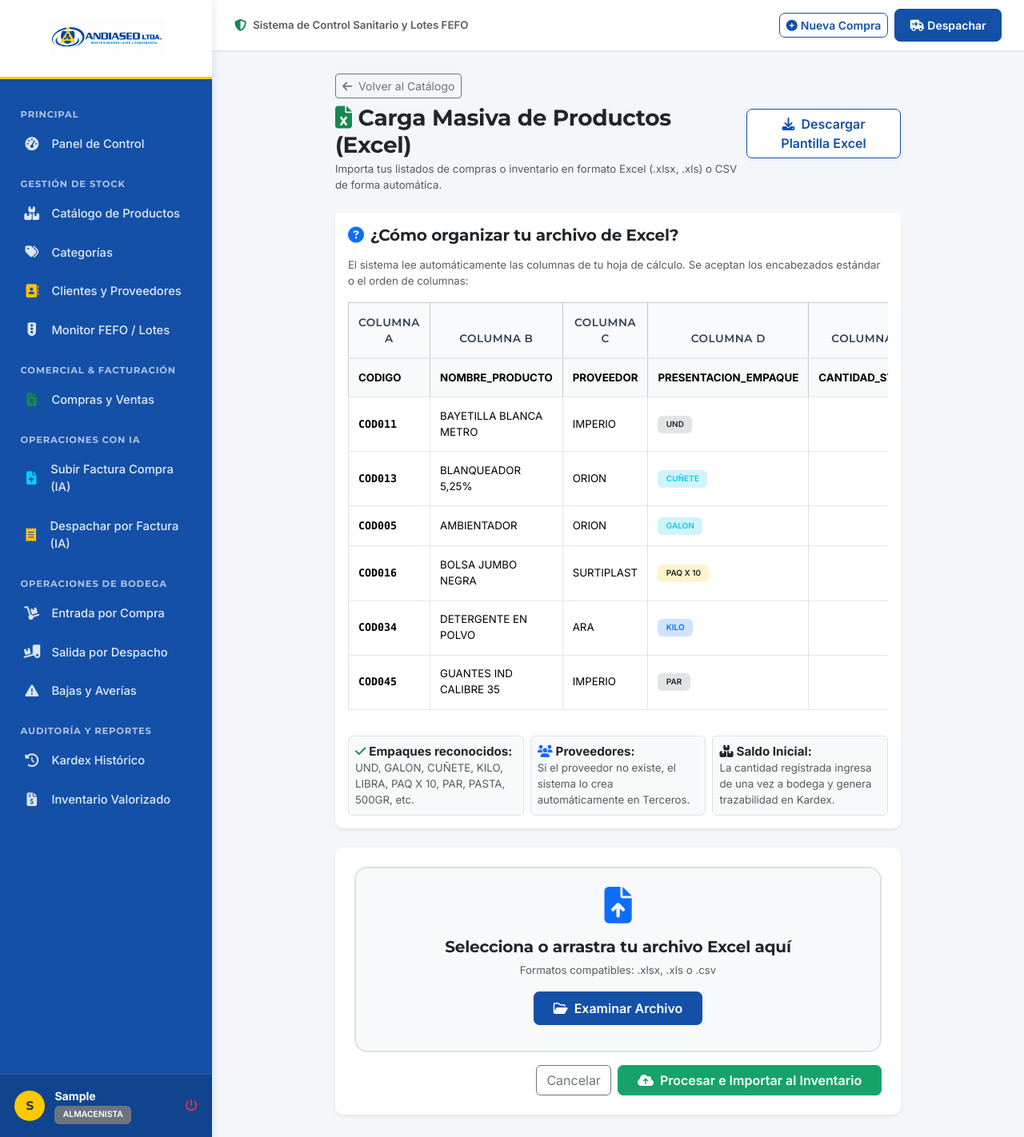
After one commit to RAMAR2311/andiaseo, a Flask app: page /inventario/importar-masivo in a window 1280 px wide. The commit adds this page. Shown: the whole page at 80% size. Run offline with Flask 3, Linux system fonts and the light colour scheme; the visitor is signed in with stand-in values (Sample User, id 1); some libraries are stand-ins or nearby versions.

Commit message:
Implementar carga masiva de productos Excel, simplificar catalogo sin presentaciones fisicas y actualizar columnas de inventario valorizado

```diff
--- a/app/routes/inventory.py
+++ b/app/routes/inventory.py
@@ -65,6 +65,7 @@ def nuevo_producto():
         tipo_producto = request.form.get('tipo_producto', 'quimico_liquido')
         unidad_base = request.form.get('unidad_base', 'litros')
         stock_minimo = request.form.get('stock_minimo_alerta', type=float) or 0.0
+        costo_unitario = request.form.get('costo_unitario_base', type=float) or 0.0
         precio_venta_base = request.form.get('precio_venta_base', type=float) or 0.0
         descripcion = request.form.get('descripcion', '').strip()
         requiere_vencimiento = bool(request.form.get('requiere_vencimiento'))
@@ -89,9 +90,9 @@ def nuevo_producto():
             tipo_producto=tipo_producto,
             unidad_base=unidad_base,
             stock_minimo_alerta=Decimal(str(stock_minimo)),
+            costo_unitario_base=Decimal(str(costo_unitario)),
             precio_venta_base=Decimal(str(precio_venta_base)),
             stock_actual_total=Decimal('0.0'),
-            costo_unitario_base=Decimal('0.0'),
             requiere_vencimiento=requiere_vencimiento,
             descripcion=descripcion,
             activo=True
@@ -165,6 +166,7 @@ def editar_producto(id):
         categoria_id = request.form.get('categoria_id', type=int)
         tipo_producto = request.form.get('tipo_producto')
         unidad_base = request.form.get('unidad_base')
+        costo_unitario = request.form.get('costo_unitario_base', type=float) or 0.0
         stock_minimo = request.form.get('stock_minimo_alerta', type=float) or 0.0
         precio_venta_base = request.form.get('precio_venta_base', type=float) or 0.0
         descripcion = request.form.get('descripcion', '').strip()
@@ -180,6 +182,7 @@ def editar_producto(id):
         producto.categoria_id = categoria_id
         producto.tipo_producto = tipo_producto
         producto.unidad_base = unidad_base
+        producto.costo_unitario_base = Decimal(str(costo_unitario))
         producto.stock_minimo_alerta = Decimal(str(stock_minimo))
         producto.precio_venta_base = Decimal(str(precio_venta_base))
         producto.descripcion = descripcion
@@ -561,3 +564,48 @@ def api_lotes_fefo(producto_id):
             'es_sugerido': (l.id == (lote_sugerido.id if lote_sugerido else None))
         } for l in lotes]
     })
+
+
+@inventory_bp.route('/importar-masivo', methods=['GET', 'POST'])
+@login_required
+@role_required('admin', 'almacenista')
+def importar_masivo():
+    """Importación masiva de productos e inventario desde Excel o CSV."""
+    from app.services.carga_masiva_service import procesar_archivo_masivo_excel
+
+    if request.method == 'POST':
+        archivo = request.files.get('archivo_excel')
+        if not archivo or not archivo.filename:
+            flash('Por favor selecciona un archivo Excel (.xlsx, .xls) o CSV.', 'warning')
+            return redirect(url_for('inventory_bp.importar_masivo'))
+
+        try:
+            resumen = procesar_archivo_masivo_excel(archivo, usuario_id=current_user.id)
+            flash(
+                f"Importación completada con éxito: {resumen['creados']} productos nuevos creados, "
+                f"{resumen['actualizados']} actualizados, {resumen['proveedores_creados']} proveedores registrados "
+                f"y stock inicial asentado en Kardex.",
+                'success'
+            )
+            return redirect(url_for('inventory_bp.list_productos'))
+        except Exception as e:
+            flash(f"Ocurrió un error al procesar el archivo Excel: {str(e)}", 'danger')
+            return redirect(url_for('inventory_bp.importar_masivo'))
+
+    return render_template('inventory/importar_masivo.html')
+
+
+@inventory_bp.route('/descargar-plantilla-masiva')
+@login_required
+def descargar_plantilla_masiva():
+    """Descarga de la plantilla de ejemplo para carga masiva de productos."""
+    from flask import send_file
+    from app.services.carga_masiva_service import generar_plantilla_carga_masiva_excel
+
+    excel_stream = generar_plantilla_carga_masiva_excel()
+    return send_file(
+        excel_stream,
+        mimetype="application/vnd.openxmlformats-officedocument.spreadsheetml.sheet",
+        as_attachment=True,
+        download_name="Plantilla_Carga_Masiva_Andiaseo.xlsx"
+    )
--- /dev/null
+++ b/app/templates/inventory/importar_masivo.html
@@ -0,0 +1,179 @@
+{% extends 'base.html' %}
+
+{% block title %}Carga Masiva de Productos e Inventario{% endblock %}
+
+{% block content %}
+<div class="row justify-content-center">
+    <div class="col-12 col-lg-9">
+        <div class="d-flex align-items-center justify-content-between mb-4">
+            <div>
+                <a href="{{ url_for('inventory_bp.list_productos') }}" class="btn btn-sm btn-outline-secondary mb-2">
+                    <i class="fa-solid fa-arrow-left me-1"></i> Volver al Catálogo
+                </a>
+                <h3 class="fw-bold text-dark mb-1">
+                    <i class="fa-solid fa-file-excel text-success me-2"></i>Carga Masiva de Productos (Excel)
+                </h3>
+                <p class="text-muted small mb-0">Importa tus listados de compras o inventario en formato Excel (.xlsx, .xls) o CSV de forma automática.</p>
+            </div>
+            <div>
+                <a href="{{ url_for('inventory_bp.descargar_plantilla_masiva') }}" class="btn btn-outline-primary shadow-sm">
+                    <i class="fa-solid fa-download me-1"></i> Descargar Plantilla Excel
+                </a>
+            </div>
+        </div>
+
+        <!-- Instrucciones y Guía de Columnas -->
+        <div class="card border-0 shadow-sm mb-4">
+            <div class="card-header bg-white py-3 border-0">
+                <h5 class="fw-bold mb-0 text-dark">
+                    <i class="fa-solid fa-circle-question text-primary me-2"></i>¿Cómo organizar tu archivo de Excel?
+                </h5>
+            </div>
+            <div class="card-body pt-0">
+                <p class="text-muted small">El sistema lee automáticamente las columnas de tu hoja de cálculo. Se aceptan los encabezados estándar o el orden de columnas:</p>
+
+                <div class="table-responsive">
+                    <table class="table table-bordered table-sm small align-middle">
+                        <thead class="table-light">
+                            <tr class="text-center">
+                                <th>Columna A</th>
+                                <th>Columna B</th>
+                                <th>Columna C</th>
+                                <th>Columna D</th>
+                                <th>Columna E</th>
+                                <th>Columna F (Opcional)</th>
+                                <th>Columna G (Opcional)</th>
+                            </tr>
+                            <tr class="fw-bold">
+                                <td>CODIGO</td>
+                                <td>NOMBRE_PRODUCTO</td>
+                                <td>PROVEEDOR</td>
+                                <td>PRESENTACION_EMPAQUE</td>
+                                <td>CANTIDAD_STOCK</td>
+                                <td>COSTO_COMPRA</td>
+                                <td>PRECIO_VENTA</td>
+                            </tr>
+                        </thead>
+                        <tbody>
+                            <tr>
+                                <td class="font-monospace text-teal fw-bold">COD011</td>
+                                <td>BAYETILLA BLANCA METRO</td>
+                                <td>IMPERIO</td>
+                                <td><span class="badge bg-secondary-subtle text-dark">UND</span></td>
+                                <td class="text-end">3</td>
+                                <td class="text-end">$ 7.742</td>
+                                <td class="text-end text-success fw-bold">$ 9.193</td>
+                            </tr>
+                            <tr>
+                                <td class="font-monospace text-teal fw-bold">COD013</td>
+                                <td>BLANQUEADOR 5,25%</td>
+                                <td>ORION</td>
+                                <td><span class="badge bg-info-subtle text-info">CUÑETE</span></td>
+                                <td class="text-end">14</td>
+                                <td class="text-end">$ 32.836</td>
+                                <td class="text-end text-success fw-bold">$ 52.751</td>
+                            </tr>
+                            <tr>
+                                <td class="font-monospace text-teal fw-bold">COD005</td>
+                                <td>AMBIENTADOR</td>
+                                <td>ORION</td>
+                                <td><span class="badge bg-info-subtle text-info">GALON</span></td>
+                                <td class="text-end">18</td>
+                                <td class="text-end">$ 14.918</td>
+                                <td class="text-end text-success fw-bold">$ 23.966</td>
+                            </tr>
+                            <tr>
+                                <td class="font-monospace text-teal fw-bold">COD016</td>
+                                <td>BOLSA JUMBO NEGRA</td>
+                                <td>SURTIPLAST</td>
+                                <td><span class="badge bg-warning-subtle text-dark">PAQ X 10</span></td>
+                                <td class="text-end">92</td>
+                                <td class="text-end">$ 6.100</td>
+                                <td class="text-end text-success fw-bold">$ 9.800</td>
+                            </tr>
+                            <tr>
+                                <td class="font-monospace text-teal fw-bold">COD034</td>
+                                <td>DETERGENTE EN POLVO</td>
+                                <td>ARA</td>
+                                <td><span class="badge bg-primary-subtle text-primary">KILO</span></td>
+                                <td class="text-end">27</td>
+                                <td class="text-end">$ 3.990</td>
+                                <td class="text-end text-success fw-bold">$ 6.410</td>
+                            </tr>
+                            <tr>
+                                <td class="font-monospace text-teal fw-bold">COD045</td>
+                                <td>GUANTES IND CALIBRE 35</td>
+                                <td>IMPERIO</td>
+                                <td><span class="badge bg-secondary-subtle text-dark">PAR</span></td>
+                                <td class="text-end">12</td>
+                                <td class="text-end">$ 3.833</td>
+                                <td class="text-end text-success fw-bold">$ 6.158</td>
+                            </tr>
+                        </tbody>
+                    </table>
+                </div>
+
+                <div class="row g-2 mt-2">
+                    <div class="col-12 col-md-4">
+                        <div class="p-2 border rounded-2 bg-light">
+                            <i class="fa-solid fa-check text-success me-1"></i><strong>Empaques reconocidos:</strong>
+                            <small class="d-block text-muted">UND, GALON, CUÑETE, KILO, LIBRA, PAQ X 10, PAR, PASTA, 500GR, etc.</small>
+                        </div>
+                    </div>
+                    <div class="col-12 col-md-4">
+                        <div class="p-2 border rounded-2 bg-light">
+                            <i class="fa-solid fa-users text-primary me-1"></i><strong>Proveedores:</strong>
+                            <small class="d-block text-muted">Si el proveedor no existe, el sistema lo crea automáticamente en Terceros.</small>
+                        </div>
+                    </div>
+                    <div class="col-12 col-md-4">
+                        <div class="p-2 border rounded-2 bg-light">
+                            <i class="fa-solid fa-boxes-stacked text-teal me-1"></i><strong>Saldo Inicial:</strong>
+                            <small class="d-block text-muted">La cantidad registrada ingresa de una vez a bodega y genera trazabilidad en Kardex.</small>
+                        </div>
+                    </div>
+                </div>
+            </div>
+        </div>
+
+        <!-- Formulario de Subida -->
+        <div class="card border-0 shadow-sm">
+            <div class="card-body p-4 text-center">
+                <form method="POST" enctype="multipart/form-data">
+                    <input type="hidden" name="csrf_token" value="{{ csrf_token() }}">
+
+                    <div class="py-4 px-3 border border-2 border-dashed rounded-4 bg-light mb-3" id="dropArea">
+                        <i class="fa-solid fa-file-arrow-up fa-3x text-primary mb-3"></i>
+                        <h5 class="fw-bold text-dark">Selecciona o arrastra tu archivo Excel aquí</h5>
+                        <p class="text-muted small mb-3">Formatos compatibles: .xlsx, .xls o .csv</p>
+
+                        <input type="file" name="archivo_excel" id="fileInput" class="form-control d-none" accept=".xlsx, .xls, .csv" required onchange="actualizarNombreArchivo(this)">
+
+                        <button type="button" class="btn btn-primary px-4 py-2" onclick="document.getElementById('fileInput').click()">
+                            <i class="fa-regular fa-folder-open me-2"></i>Examinar Archivo
+                        </button>
+                        <div id="nombreArchivo" class="fw-bold text-success mt-2 small"></div>
+                    </div>
+
+                    <div class="d-flex justify-content-end gap-2">
+                        <a href="{{ url_for('inventory_bp.list_productos') }}" class="btn btn-outline-secondary">Cancelar</a>
+                        <button type="submit" class="btn btn-success px-4" id="btnProcesar">
+                            <i class="fa-solid fa-cloud-arrow-up me-1"></i> Procesar e Importar al Inventario
+                        </button>
+                    </div>
+                </form>
+            </div>
+        </div>
+    </div>
+</div>
+{% endblock %}
+
+{% block extra_scripts %}
+<script>
+function actualizarNombreArchivo(input) {
+    if (input.files && input.files[0]) {
+        document.getElementById('nombreArchivo').innerHTML = '<i class="fa-solid fa-circle-check text-success me-1"></i> Archivo seleccionado: <strong>' + input.files[0].name + '</strong> (' + (input.files[0].size / 1024).toFixed(1) + ' KB)';
+    }
+}
+</script>
+{% endblock %}
--- a/verify_routes.py
+++ b/verify_routes.py
@@ -25,6 +25,7 @@ def test_routes():
         ('/', 'Dashboard Principal'),
         ('/inventario/', 'Catálogo de Químicos'),
         ('/inventario/nuevo', 'Nuevo Producto'),
+        ('/inventario/importar-masivo', 'Carga Masiva de Productos'),
         ('/inventario/categorias', 'Gestión de Categorías'),
         ('/inventario/entrada', 'Entrada de Mercancía'),
         ('/inventario/despacho', 'Salida por Despacho'),
```
Also changed, not shown: app/services/carga_masiva_service.py (added, +343 -0 lines), app/services/excel_service.py (+13 -8 lines), app/templates/inventory/form.html (+18 -10 lines), app/templates/inventory/list.html (+28 -31 lines), app/templates/reportes/valorizado.html (+13 -7 lines).
